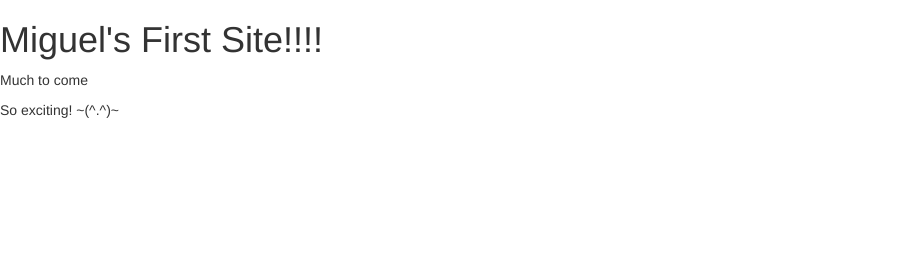
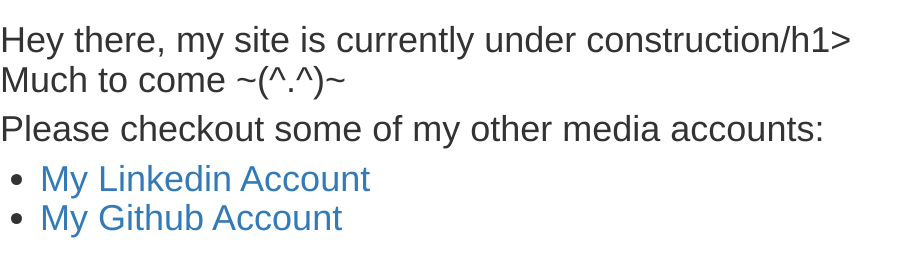
Before and after one commit to migugalde/migugalde.github.io, a plain HTML site: page index.html in a window 1280 px wide. Shown: the whole page, without its empty margins (0-912 px from the left). Drawn offline with nearby package versions, Linux system fonts and the light colour scheme.

Commit message:
ADDED: in some additional sites
Added some sites people can find me at.

```diff
--- a/index.html
+++ b/index.html
@@ -2,14 +2,20 @@
 <html>
 <head>
   <meta charset="utf-8">
-  <title>YOUR SITE TITLE</title>
+  <title>Miguel Ugalde</title>
   <!-- Add some style to your site, see http://getbootstrap.com for details -->
   <link rel="stylesheet"
   href="https://maxcdn.bootstrapcdn.com/bootstrap/3.3.4/css/bootstrap.min.css">
 </head>
 <body>
-  <h1>Miguel's First Site!!!!</h1>
-  <p>Much to come</p>
-  <p>So exciting!  ~(^.^)~ </p>
+  <h1>Hey there, my site is currently under construction/h1>
+  <p>Much to come ~(^.^)~ </p>
+  <p>Please checkout some of my other media accounts:</p>
+<ul>
+  <li><a href="https://www.linkedin.com/in/migugalde/">My Linkedin Account</a></li>
+  <li><a href="https://github.com/migugalde">My Github Account</a></li>
+</ul>
+
+
 </body>
 </html>
```
